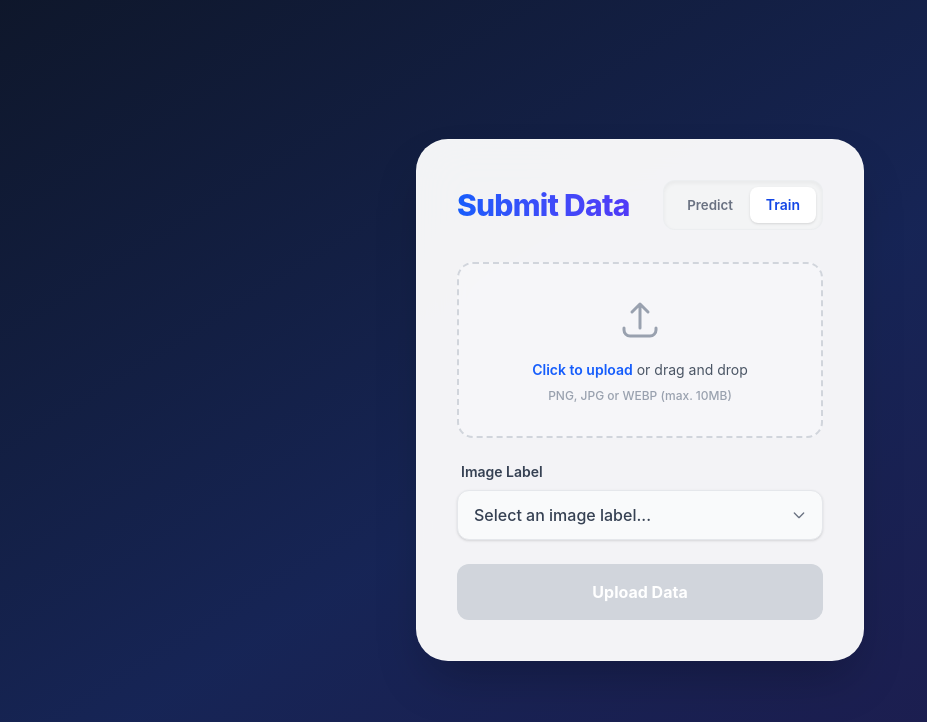
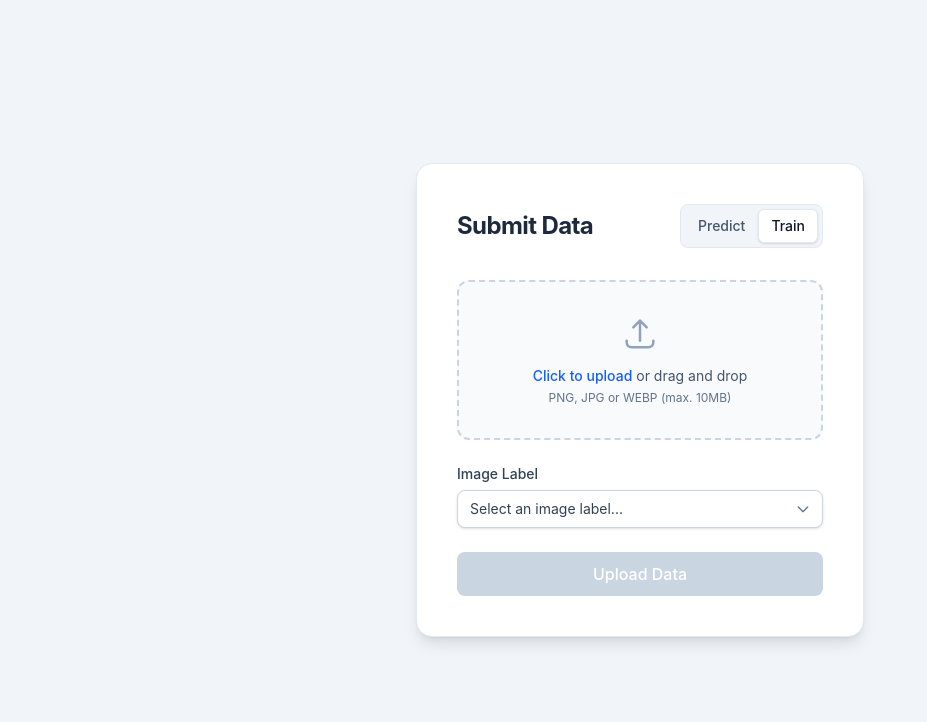
Before and after one commit to raahemn/cloud-ml-inference-benchmark, a React app in the folder frontend/: page / in a window 1280 px wide. Both pictures are taken after a click on the button "Train". Shown: the top 722 px of the page, without its empty margins (0-927 px from the left). Built offline with nearby package versions, Linux system fonts and the light colour scheme; no server answers; the HTML template or start-up script is replaced by a standard one.

Commit message:
Made the UI look more professional

```diff
--- a/frontend/src/App.jsx
+++ b/frontend/src/App.jsx
@@ -121,25 +121,25 @@ function App() {
   };
 
   return (
-    <div className="min-h-screen bg-gradient-to-br from-slate-900 via-blue-950 to-indigo-950 flex flex-col items-center justify-center p-4 sm:p-8 font-sans selection:bg-blue-500 selection:text-white">
-      <div className="bg-white/95 backdrop-blur-xl p-8 sm:p-10 rounded-[2rem] shadow-2xl border border-white/20 w-full max-w-md text-center transition-all duration-500">
+    <div className="min-h-screen bg-slate-100 flex flex-col items-center justify-center p-4 sm:p-8 font-sans selection:bg-blue-500 selection:text-white">
+      <div className="bg-white p-8 sm:p-10 rounded-2xl shadow-lg border border-slate-200 w-full max-w-md text-center transition-all duration-300">
 
         <div className="flex justify-between items-center mb-8">
-          <h1 className="text-3xl font-extrabold text-transparent bg-clip-text bg-gradient-to-r from-blue-600 to-indigo-600 text-left mr-2 tracking-tight">
+          <h1 className="text-2xl font-bold text-slate-800 text-left mr-2 tracking-tight">
             {viewMode === 'predict' ? 'ML Classifier' : 'Submit Data'}
           </h1>
-          <div className="flex bg-gray-100/80 p-1.5 rounded-xl shrink-0 shadow-inner border border-gray-200/50">
+          <div className="flex bg-slate-100 p-1 rounded-lg shrink-0 border border-slate-200">
             <button
                type="button"
                onClick={() => handleViewChange('predict')}
-               className={`px-4 py-2 text-sm font-semibold rounded-lg transition-all duration-200 whitespace-nowrap ${viewMode === 'predict' ? 'bg-white shadow-sm text-blue-700 scale-100' : 'text-gray-500 hover:text-gray-700 hover:bg-gray-200/50 scale-95 hover:scale-100'}`}
+               className={`px-3 py-1.5 text-sm font-medium rounded-md transition-colors duration-200 whitespace-nowrap ${viewMode === 'predict' ? 'bg-white shadow-sm text-slate-900 border border-slate-200' : 'text-slate-600 hover:text-slate-900 border border-transparent'}`}
             >
               Predict
             </button>
             <button
                type="button"
                onClick={() => handleViewChange('submit')}
-               className={`px-4 py-2 text-sm font-semibold rounded-lg transition-all duration-200 whitespace-nowrap ${viewMode === 'submit' ? 'bg-white shadow-sm text-blue-700 scale-100' : 'text-gray-500 hover:text-gray-700 hover:bg-gray-200/50 scale-95 hover:scale-100'}`}
+               className={`px-3 py-1.5 text-sm font-medium rounded-md transition-colors duration-200 whitespace-nowrap ${viewMode === 'submit' ? 'bg-white shadow-sm text-slate-900 border border-slate-200' : 'text-slate-600 hover:text-slate-900 border border-transparent'}`}
             >
               Train
             </button>
@@ -153,10 +153,10 @@ function App() {
             onDragEnter={handleDragEnter}
             onDragLeave={handleDragLeave}
             onDrop={handleDrop}
-            className={`group relative border-2 border-dashed rounded-2xl p-8 transition-all duration-300 ease-in-out ${
+            className={`group relative border-2 border-dashed rounded-xl p-8 transition-colors duration-200 ease-in-out ${
               isDragging
-                ? 'border-blue-500 bg-blue-50/80 scale-[1.02] shadow-inner'
-                : 'border-gray-300 bg-gray-50/50 hover:bg-blue-50/50 hover:border-blue-400'
+                ? 'border-blue-500 bg-blue-50'
+                : 'border-slate-300 bg-slate-50 hover:bg-slate-100 hover:border-slate-400'
             }`}
           >
             <input
@@ -167,46 +167,47 @@ function App() {
             />
 
             <div className="flex flex-col items-center pointer-events-none">
-              <svg className={`w-12 h-12 mb-4 transition-colors duration-300 transform group-hover:scale-110 ${isDragging ? 'text-blue-500' : 'text-gray-400 group-hover:text-blue-500'}`} fill="none" stroke="currentColor" viewBox="0 0 24 24">
+              <svg className={`w-10 h-10 mb-3 transition-colors duration-200 ${isDragging ? 'text-blue-500' : 'text-slate-400 group-hover:text-slate-500'}`} fill="none" stroke="currentColor" viewBox="0 0 24 24">
                 <path strokeLinecap="round" strokeLinejoin="round" strokeWidth="1.5" d="M4 16v1a3 3 0 003 3h10a3 3 0 003-3v-1m-4-8l-4-4m0 0L8 8m4-4v12" />
               </svg>
-              <p className="mb-2 text-sm text-gray-600">
-                <span className="font-semibold text-blue-600">Click to upload</span> or drag and drop
+              <p className="mb-1 text-sm text-slate-600">
+                <span className="font-medium text-blue-600">Click to upload</span> or drag and drop
               </p>
-              <p className="text-xs text-gray-400 font-medium">PNG, JPG or WEBP (max. 10MB)</p>
+              <p className="text-xs text-slate-500">PNG, JPG or WEBP (max. 10MB)</p>
             </div>
           </div>
 
           {preview && (
-            <div className="mt-4 transition-all duration-500">
-              <img src={preview} alt="Preview" className="mx-auto h-56 w-full object-cover rounded-2xl shadow-md ring-1 ring-black/5" />
+            <div className="mt-4">
+              <img src={preview} alt="Preview" className="mx-auto h-56 w-full object-cover rounded-xl shadow-sm border border-slate-200" />
             </div>
           )}
 
           {viewMode === 'submit' && (
-            <div className="mt-4 text-left transition-all duration-500 relative">
-              <label className="block text-sm font-semibold text-gray-700 mb-2 ml-1">Image Label</label>
+            <div className="mt-4 text-left relative">
+              <label className="block text-sm font-medium text-slate-700 mb-1.5">Image Label</label>
+              <div className="relative">
                 <select
                   value={labelInput}
                   onChange={(e) => setLabelInput(e.target.value)}
-                className="w-full px-4 py-3 border border-gray-200 rounded-xl focus:outline-none focus:ring-2 focus:ring-blue-500 focus:border-transparent bg-gray-50 hover:bg-white transition-all duration-200 cursor-pointer shadow-sm text-gray-700 font-medium appearance-none"
+                  className="w-full px-3 py-2 border border-slate-300 rounded-lg focus:outline-none focus:ring-2 focus:ring-blue-500 focus:border-blue-500 bg-white shadow-sm text-slate-700 text-sm appearance-none cursor-pointer"
                   required
                 >
                   <option value="" disabled>Select an image label...</option>
-                <option value="airplane">✈️ Airplane</option>
-                <option value="automobile">🚗 Automobile</option>
-                <option value="bird">🐦 Bird</option>
-                <option value="cat">🐱 Cat</option>
-                <option value="deer">🦌 Deer</option>
-                <option value="dog">🐶 Dog</option>
-                <option value="frog">🐸 Frog</option>
-                <option value="horse">🐴 Horse</option>
-                <option value="ship">🚢 Ship</option>
-                <option value="truck">🚚 Truck</option>
+                  <option value="airplane">Airplane</option>
+                  <option value="automobile">Automobile</option>
+                  <option value="bird">Bird</option>
+                  <option value="cat">Cat</option>
+                  <option value="deer">Deer</option>
+                  <option value="dog">Dog</option>
+                  <option value="frog">Frog</option>
+                  <option value="horse">Horse</option>
+                  <option value="ship">Ship</option>
+                  <option value="truck">Truck</option>
                 </select>
-              {/* Custom dropdown arrow */}
-              <div className="pointer-events-none absolute inset-y-0 right-0 top-7 flex items-center px-4 text-gray-500">
+                <div className="pointer-events-none absolute inset-y-0 right-0 flex items-center px-3 text-slate-500">
                   <svg className="h-4 w-4" fill="none" stroke="currentColor" viewBox="0 0 24 24"><path strokeLinecap="round" strokeLinejoin="round" strokeWidth="2" d="M19 9l-7 7-7-7"></path></svg>
+                </div>
               </div>
             </div>
           )}
@@ -214,15 +215,15 @@ function App() {
           <button
             type="submit"
             disabled={!image || loading || (viewMode === 'submit' && !labelInput)}
-            className={`relative w-full py-4 px-4 rounded-xl font-bold text-white shadow-lg transition-all duration-300 overflow-hidden ${
+            className={`w-full py-2.5 px-4 rounded-lg font-medium text-white transition-colors duration-200 ${
               (!image || loading || (viewMode === 'submit' && !labelInput))
-                ? 'bg-gray-300 cursor-not-allowed shadow-none text-gray-500'
-                : 'bg-gradient-to-r from-blue-600 to-indigo-600 hover:from-blue-700 hover:to-indigo-700 hover:shadow-xl hover:-translate-y-0.5 active:translate-y-0 active:shadow-md'
+                ? 'bg-slate-300 cursor-not-allowed text-slate-500'
+                : 'bg-blue-600 hover:bg-blue-700 focus:ring-4 focus:ring-blue-500/20 shadow-sm'
             }`}
           >
             {loading ? (
               <span className="flex items-center justify-center gap-2">
-                <svg className="animate-spin h-5 w-5 text-current" xmlns="http://www.w3.org/2000/svg" fill="none" viewBox="0 0 24 24">
+                <svg className="animate-spin h-4 w-4 text-current" xmlns="http://www.w3.org/2000/svg" fill="none" viewBox="0 0 24 24">
                   <circle className="opacity-25" cx="12" cy="12" r="10" stroke="currentColor" strokeWidth="4"></circle>
                   <path className="opacity-75" fill="currentColor" d="M4 12a8 8 0 018-8V0C5.373 0 0 5.373 0 12h4zm2 5.291A7.962 7.962 0 014 12H0c0 3.042 1.135 5.824 3 7.938l3-2.647z"></path>
                 </svg>
@@ -231,29 +232,24 @@ function App() {
             ) : (
               viewMode === 'predict' ? 'Submit Image' : 'Upload Data'
             )}
-
-            {/* Glossy overlay effect for enabled state */}
-            {image && !loading && (viewMode === 'predict' || (viewMode === 'submit' && labelInput)) && (
-               <div className="absolute inset-0 bg-white/20 opacity-0 hover:opacity-100 transition-opacity duration-300 rounded-xl pointer-events-none"></div>
-            )}
           </button>
         </form>
 
         {result && (
-          <div className={`mt-8 p-5 rounded-2xl border shadow-sm transition-all duration-500 ${
-            result.type === 'error' ? 'bg-red-50/80 border-red-100' : 'bg-green-50/80 border-green-100'
+          <div className={`mt-6 p-4 rounded-lg border flex flex-col items-center ${
+            result.type === 'error' ? 'bg-red-50 border-red-200 text-red-800' : 'bg-emerald-50 border-emerald-200 text-emerald-800'
           }`}>
-            <div className="flex items-center justify-center gap-2 mb-1">
+            <div className="flex items-center justify-center gap-1.5 mb-1">
               {result.type === 'error' ? (
-                <svg className="w-5 h-5 text-red-500" fill="none" stroke="currentColor" viewBox="0 0 24 24"><path strokeLinecap="round" strokeLinejoin="round" strokeWidth="2" d="M12 8v4m0 4h.01M21 12a9 9 0 11-18 0 9 9 0 0118 0z" /></svg>
+                <svg className="w-4 h-4 text-red-600" fill="none" stroke="currentColor" viewBox="0 0 24 24"><path strokeLinecap="round" strokeLinejoin="round" strokeWidth="2" d="M12 8v4m0 4h.01M21 12a9 9 0 11-18 0 9 9 0 0118 0z" /></svg>
               ) : (
-                <svg className="w-5 h-5 text-green-500" fill="none" stroke="currentColor" viewBox="0 0 24 24"><path strokeLinecap="round" strokeLinejoin="round" strokeWidth="2" d="M9 12l2 2 4-4m6 2a9 9 0 11-18 0 9 9 0 0118 0z" /></svg>
+                <svg className="w-4 h-4 text-emerald-600" fill="none" stroke="currentColor" viewBox="0 0 24 24"><path strokeLinecap="round" strokeLinejoin="round" strokeWidth="2" d="M5 13l4 4L19 7" /></svg>
               )}
-              <p className={`text-sm uppercase font-bold tracking-widest ${result.type === 'error' ? 'text-red-600' : 'text-green-600'}`}>
+              <span className={`text-xs font-semibold uppercase tracking-wide ${result.type === 'error' ? 'text-red-700' : 'text-emerald-700'}`}>
                 {result.type === 'error' ? 'Error' : 'Result'}
-              </p>
+              </span>
             </div>
-            <p className="text-2xl font-bold text-gray-800 mt-2 capitalize">{result.text}</p>
+            <p className="text-lg font-semibold capitalize mt-1">{result.text}</p>
           </div>
         )}
       </div>
```
Lines whose indentation alone changed are shown as unchanged.
